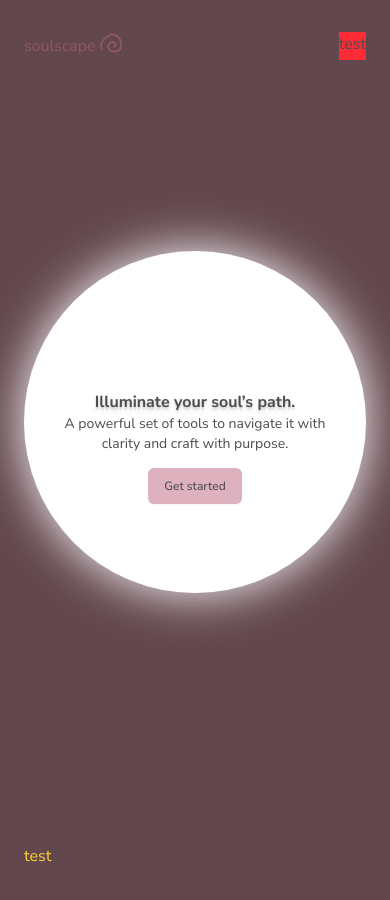
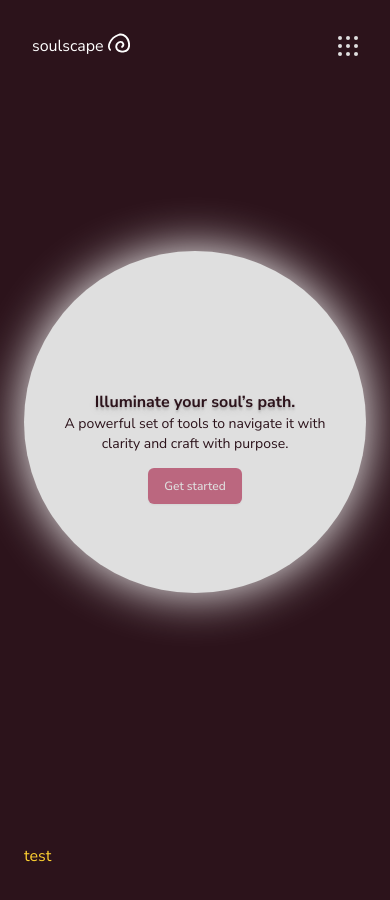
Before and after one commit to capt-ines/my-next-app, a Next.js app: page / in a window 390 px wide. Shown: the top 900 px of the page. Built offline with nearby package versions, Linux system fonts and the light colour scheme; a web font is replaced by a local one.

Commit message:
feat: added hamburger menu

```diff
--- a/src/components/layout/Layout.tsx
+++ b/src/components/layout/Layout.tsx
@@ -8,7 +8,7 @@ interface LayoutProps {
 
 function Layout({ children }: LayoutProps) {
   return (
-    <div className="bg-background">
+    <div className="bg-background overflow-hidden">
       <div className="relative mx-6">
         <Header />
         <main>{children}</main>
--- a/src/components/ui/HamburgerMenu.tsx
+++ b/src/components/ui/HamburgerMenu.tsx
@@ -1,10 +1,80 @@
 import React from "react";
+import { useState } from "react";
+import clsx from "clsx";
 
 const HamburgerMenu = () => {
+  const [isOpen, setIsOpen] = useState(false);
+
+  const toggleMenu = () => {
+    setIsOpen((prev) => !prev);
+  };
+
   return (
-    <div className="bg-red-500">
-      <span>test</span>
-    </div>
+    <button
+      onClick={toggleMenu}
+      className="group m-2 flex cursor-pointer flex-col items-center gap-1"
+    >
+      <div className="flex gap-1">
+        <div
+          className={clsx(
+            "bg-on-background z-50 h-1 w-1 transform rounded-full transition-transform duration-100",
+            isOpen ? "scale-[900%]" : "group-hover:scale-120",
+          )}
+        ></div>
+        <div
+          className={clsx(
+            "bg-on-background z-50 h-1 w-1 transform rounded-full transition-transform duration-100",
+            isOpen ? "scale-[900%]" : "group-hover:scale-120",
+          )}
+        ></div>
+        <div
+          className={clsx(
+            "bg-on-background z-50 h-1 w-1 transform rounded-full transition-transform duration-100",
+            isOpen ? "scale-[900%]" : "group-hover:scale-120",
+          )}
+        ></div>
+      </div>
+      <div className="flex gap-1">
+        <div
+          className={clsx(
+            "bg-on-background z-50 h-1 w-1 transform rounded-full transition-transform duration-100",
+            isOpen ? "scale-[900%]" : "group-hover:scale-120",
+          )}
+        ></div>
+        <div
+          className={clsx(
+            "bg-on-background z-[51] h-1 w-1 transform rounded-full transition duration-700",
+            isOpen ? "bg-primary scale-[90000%]" : "group-hover:scale-120",
+          )}
+        ></div>
+        <div
+          className={clsx(
+            "bg-on-background z-50 h-1 w-1 transform rounded-full transition-transform duration-100",
+            isOpen ? "scale-[900%]" : "group-hover:scale-120",
+          )}
+        ></div>
+      </div>
+      <div className="flex gap-1">
+        <div
+          className={clsx(
+            "bg-on-background z-50 h-1 w-1 transform rounded-full transition-transform duration-100",
+            isOpen ? "scale-[900%]" : "group-hover:scale-120",
+          )}
+        ></div>
+        <div
+          className={clsx(
+            "bg-on-background z-50 h-1 w-1 transform rounded-full transition-transform duration-100",
+            isOpen ? "scale-[900%]" : "group-hover:scale-120",
+          )}
+        ></div>
+        <div
+          className={clsx(
+            "bg-on-background z-50 h-1 w-1 transform rounded-full transition-transform duration-100",
+            isOpen ? "scale-[900%]" : "group-hover:scale-120",
+          )}
+        ></div>
+      </div>
+    </button>
   );
 };
 
--- a/src/components/ui/Header.tsx
+++ b/src/components/ui/Header.tsx
@@ -10,11 +10,11 @@ const Header = () => {
   }
 
   return (
-    <div className="absolute right-0 left-0 w-full pt-8 pb-3">
-      <div className="flex justify-between">
-        <div className="flex items-center gap-1">
-          <h1 className="text-primary">soulscape</h1>
-          <Logo className="text-primary" />
+    <div className="absolute right-0 left-0 w-full pt-6">
+      <div className="flex items-center justify-between">
+        <div className="m-2 flex items-center gap-1">
+          <h1 className="text-white">soulscape</h1>
+          <Logo className="text-white" />
         </div>
         <HamburgerMenu />
         {/* <Button onClick={toggleTheme} /> */}
--- a/src/components/ui/HeroSection.tsx
+++ b/src/components/ui/HeroSection.tsx
@@ -5,12 +5,12 @@ const HeroSection = () => {
   return (
     // <section className="from-primary to-secondary text-background relative flex h-screen flex-col items-center justify-center"
     <section className="flex h-screen items-center">
-      <div className="mx-auto flex aspect-square w-full max-w-md min-w-3xs flex-col items-center justify-center rounded-full bg-white px-5 shadow-[0_0_50px_var(--color-white)] transition-shadow duration-1000 hover:shadow-[0_0_200px_var(--color-white)] sm:px-10">
+      <div className="bg-on-background mx-auto flex aspect-square w-full max-w-md min-w-3xs flex-col items-center justify-center rounded-full px-5 shadow-[0_0_50px_var(--color-white)] transition-shadow duration-1000 hover:shadow-[0_0_200px_var(--color-white)] sm:px-10">
         <div>
-          <h1 className="text-shadow-lg text-center font-bold sm:text-2xl">
+          <h1 className="text-background text-shadow-lg text-center font-bold sm:text-2xl">
             Illuminate your soul’s path.
           </h1>
-          <p className="text-center text-sm sm:text-lg">
+          <p className="text-background text-center text-sm sm:text-lg">
             A powerful set of tools to navigate it with clarity and craft with
             purpose.
           </p>
--- a/src/components/ui/MouseLight.tsx
+++ b/src/components/ui/MouseLight.tsx
@@ -7,7 +7,7 @@ const MouseLight = () => {
   return (
     <motion.div
       animate={{ x, y }}
-      transition={{ type: "keyframes" }}
+      transition={{ type: "tween" }}
       className="to-background from-glow absolute hidden h-96 w-96 -translate-x-1/2 -translate-y-1/2 bg-radial to-70% lg:inline"
     ></motion.div>
   );
--- a/src/styles/global-styles.css
+++ b/src/styles/global-styles.css
@@ -19,11 +19,11 @@
 
 @layer base {
   :root {
-    --primary: #bb677f80;
+    --primary: #bb677f;
     --on-primary: #843c50;
     --secondary: #86e0fc80;
-    --background: #63474e;
-    --on-background: rgb(77, 77, 77);
+    --background: #2c131b;
+    --on-background: rgb(223, 223, 223);
     --glow: #bb677f80;
   }
 
```
